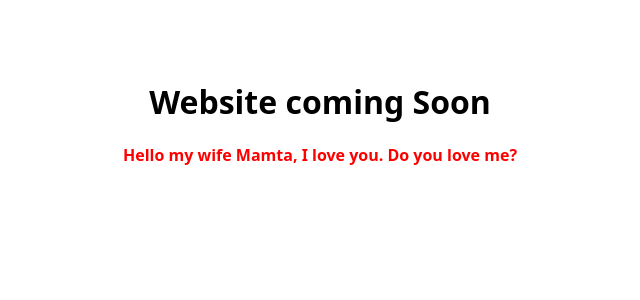
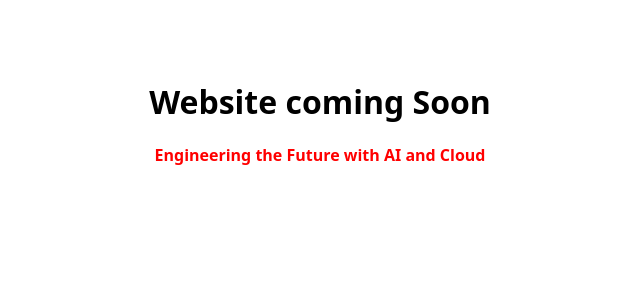
Before and after one commit to Osinghdirana/reactstaticwebapp, a React (Create React App) app: page / in a window 1280 px wide. Shown: the top 300 px of the page, without its empty margins (320-960 px from the left). Built offline with nearby package versions, Linux system fonts and the light colour scheme; the HTML template or start-up script is replaced by a standard one.

Commit message:
Update message in App.js to reflect new theme

```diff
--- a/src/App.js
+++ b/src/App.js
@@ -5,7 +5,7 @@ function App() {
     <div style={{ fontFamily: 'system-ui', textAlign: 'center', margin: '80px' }}>
       <h1>Website coming Soon</h1>
       <p>
-        <strong style={{ color: 'red' }}>Hello my wife Mamta, I love you. Do you love me?</strong>
+        <strong style={{ color: 'red' }}>Engineering the Future with AI and Cloud</strong>
       </p>
     </div>
   );
```
